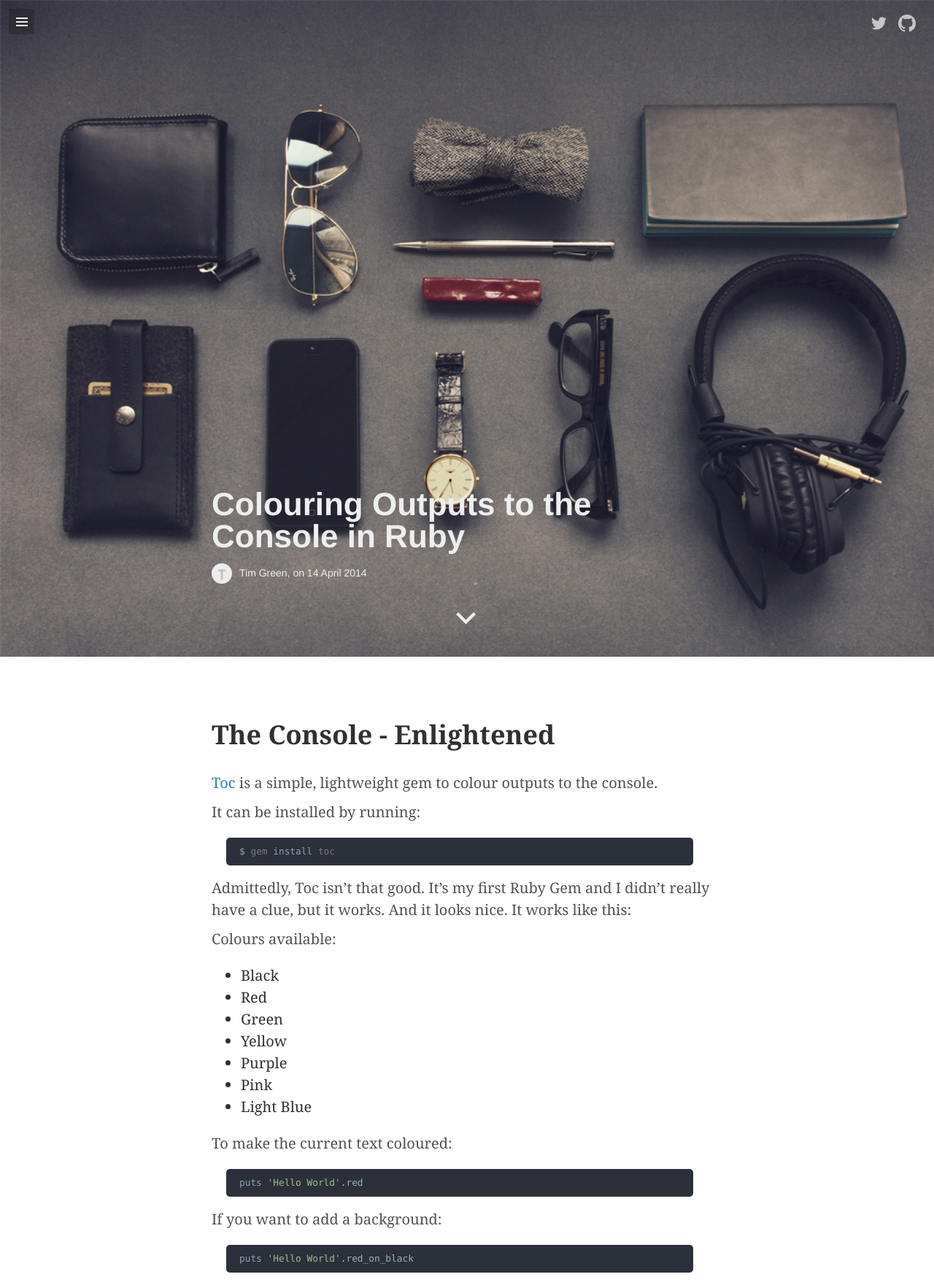
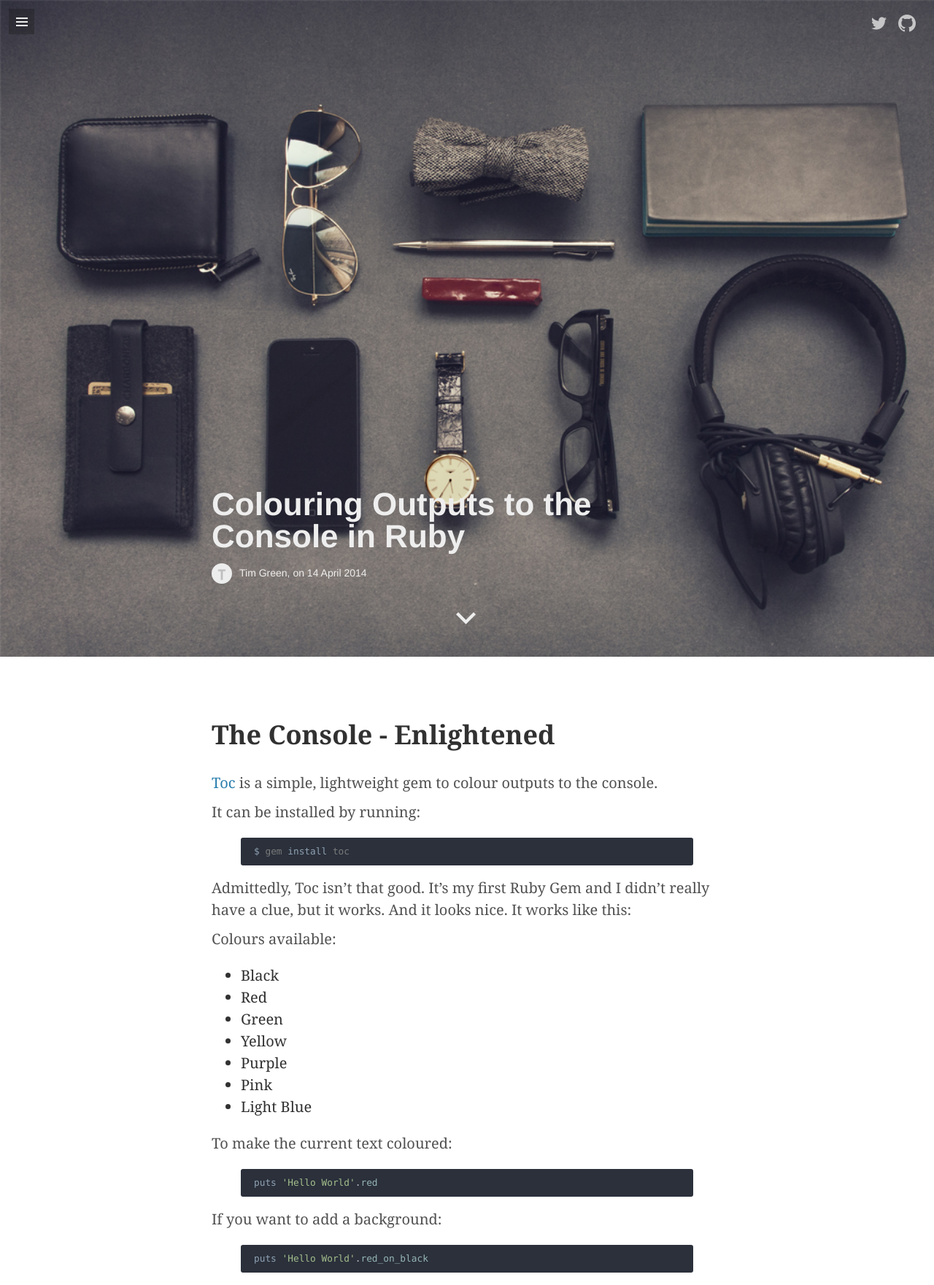
Before and after one commit to tiimgreen/tiimgreen.github.io, a Jekyll site: the page built from _posts/2014-04-14-colouring-output.md, in a window 1280 px wide. Shown: the top 1761 px of the page at 73% size. Built offline with Jekyll 4.4.1, drawn with Linux system fonts in a browser that asks for light colours; nearby versions of some CDN libraries; some web fonts are replaced; Markdown is read by kramdown in place of the engine named in the settings.

Commit message:
Update syntax highlighting

```diff
--- a/assets/css/default.css
+++ b/assets/css/default.css
@@ -268,6 +268,7 @@
 code, pre {
 	font-family: Menlo, Monaco, "Courier New", monospace;
 	background-color: #2b303b;
+	margin-left: 0;
 }
 
 code {
@@ -285,9 +286,9 @@
 	white-space: pre-wrap;
 	word-break: break-all;
 	word-wrap: break-word;
-	-webkit-border-radius: 5px;
-     -moz-border-radius: 5px;
-          border-radius: 5px;
+	-webkit-border-radius: 3px;
+     -moz-border-radius: 3px;
+          border-radius: 3px;
 }
 
 pre code {
```
